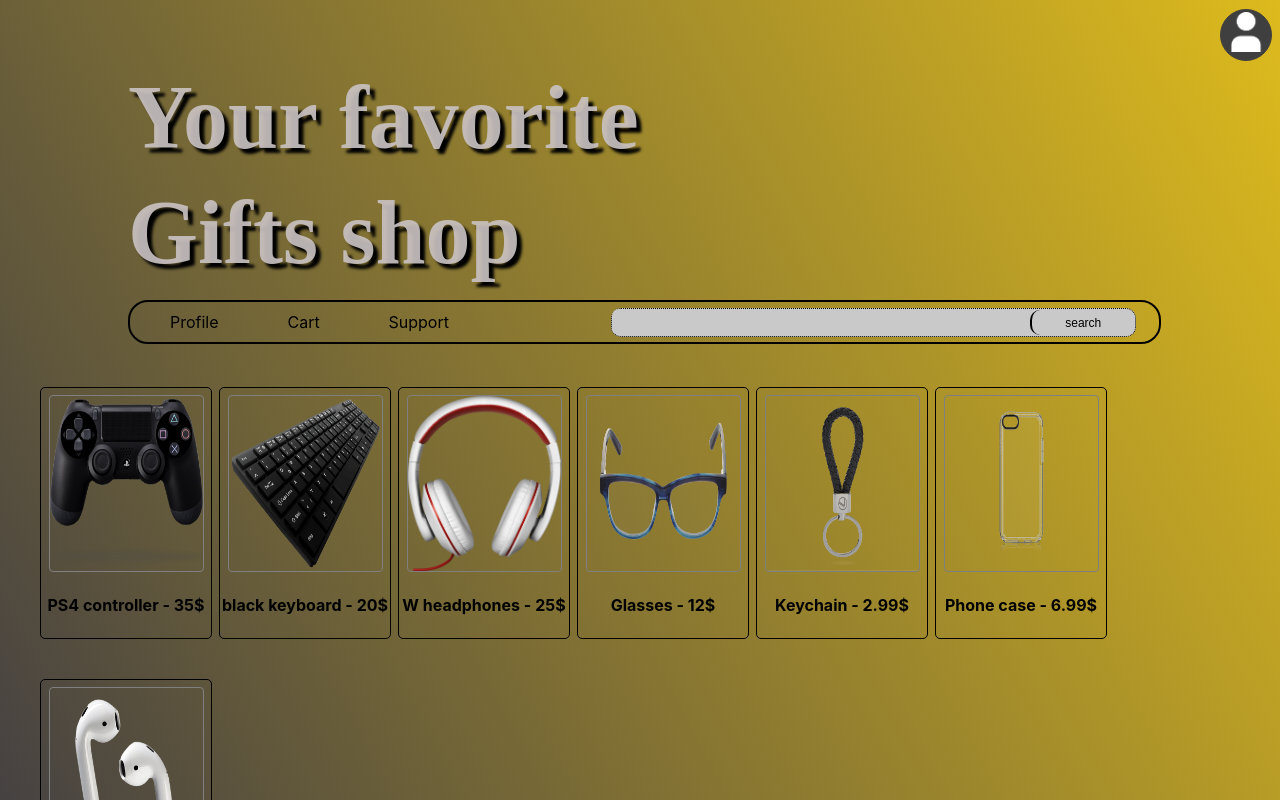
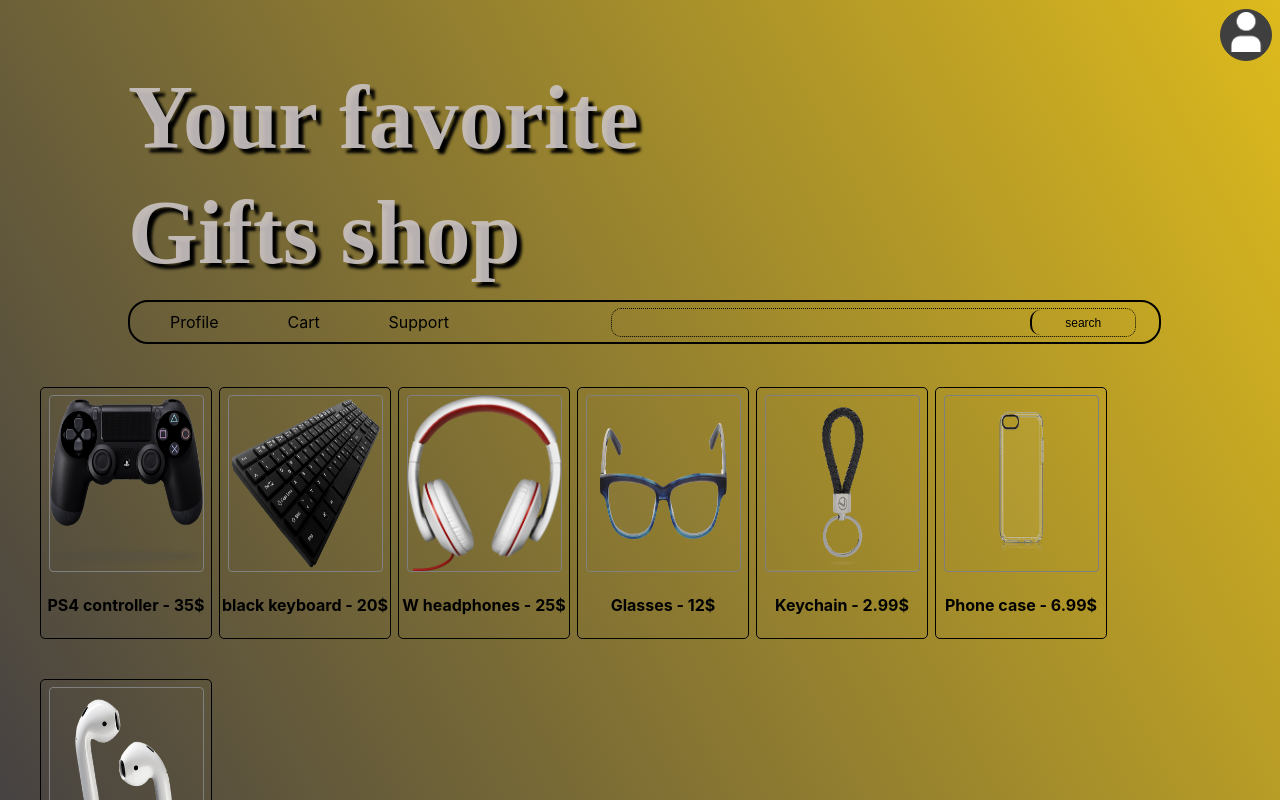
Before and after one commit to TinySmash/Gift-shop-react-app, a React (Create React App) app: page / in a window 1280 px wide. Shown: the top 800 px of the page. Built offline with nearby package versions, Linux system fonts and the light colour scheme; a web font is replaced by a local one.

Commit message:
modified some colors

```diff
--- a/src/components/main/main.css
+++ b/src/components/main/main.css
@@ -53,7 +53,7 @@ ul{
 form{
     padding: 0 0;
     border: 1px dotted black;
-    background-color: rgb(201, 201, 201);
+    background-color: transparent;
     border-radius: 10px;
     margin-left: 47%;
     width: 51%;
@@ -67,7 +67,7 @@ input{
     border: none;
     border-radius: 7px;
     float: left;
-    background-color: rgb(201, 201, 201);
+    background-color: transparent;
 }
 
 #search{
@@ -75,7 +75,7 @@ input{
     height: 93%;
     width: 20%;
     font-size: 12px;
-    background-color: rgb(201, 201, 201);
+    background-color: transparent;
     transform: translateY(-25px);
     border: none;
     border-radius: 10px;
```
